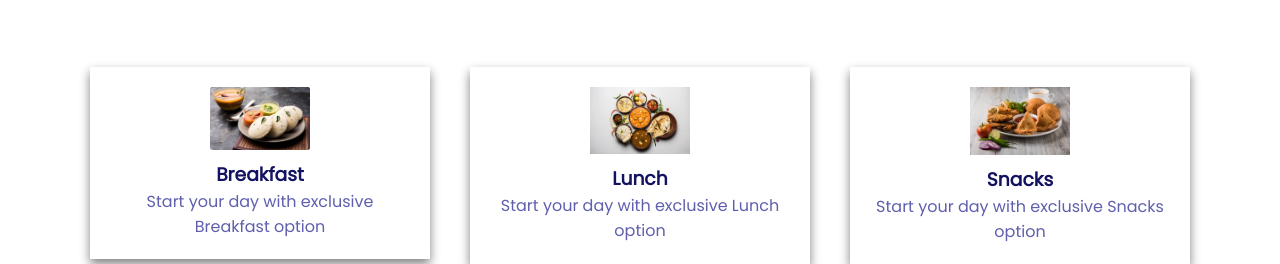
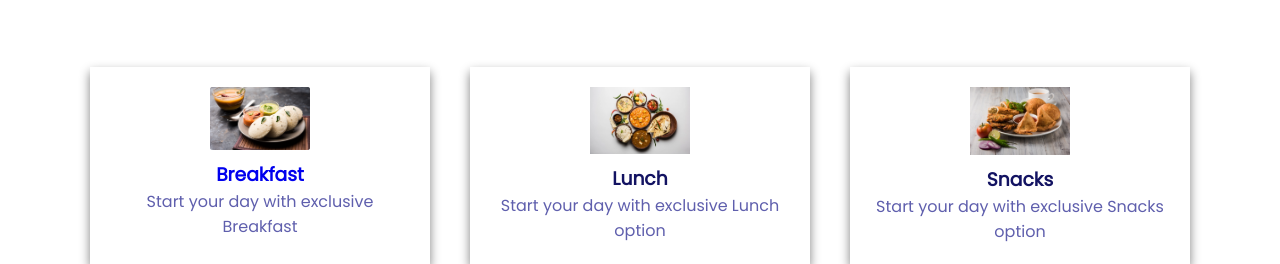
Before and after one commit to aman-webdeveloper/Food-Web, a plain HTML site: page index.html in a window 1280 px wide. Shown: the part 536-800 px from the top of the page. Drawn offline with nearby package versions, Linux system fonts and the light colour scheme.

Commit message:
initial commit

```diff
--- a/index.html
+++ b/index.html
@@ -64,16 +64,19 @@
           <p class="para">Discover restorants by type of meal</p>
         </div>
 
-        <a style="text-decoration: none;" target="_blank" href="breakfast.html">
+        <!-- <a style="text-decoration: none;" target="_blank" href="breakfast.html"> -->
         <div class="cards-wrapper">
           <div class="card">
             <img src="images/img-1.png" alt="" />
             <div class="details">
-              <h3 class="title">Breakfast </h3>
-              <p  class="para"> Start your day with exclusive Breakfast option </p>
+              <h3 class="title">
+                <a style="text-decoration: none;" target="_blank" href="breakfast.html">Breakfast </a>
+              </h3>
+              <p  class="para">
+                 Start your day with exclusive Breakfast  </p>
             </div>
           </div>
-        </a>
+        <!--  -->
 
           <div class="card">
             <img src="images/img-2.png" alt="" />
```
